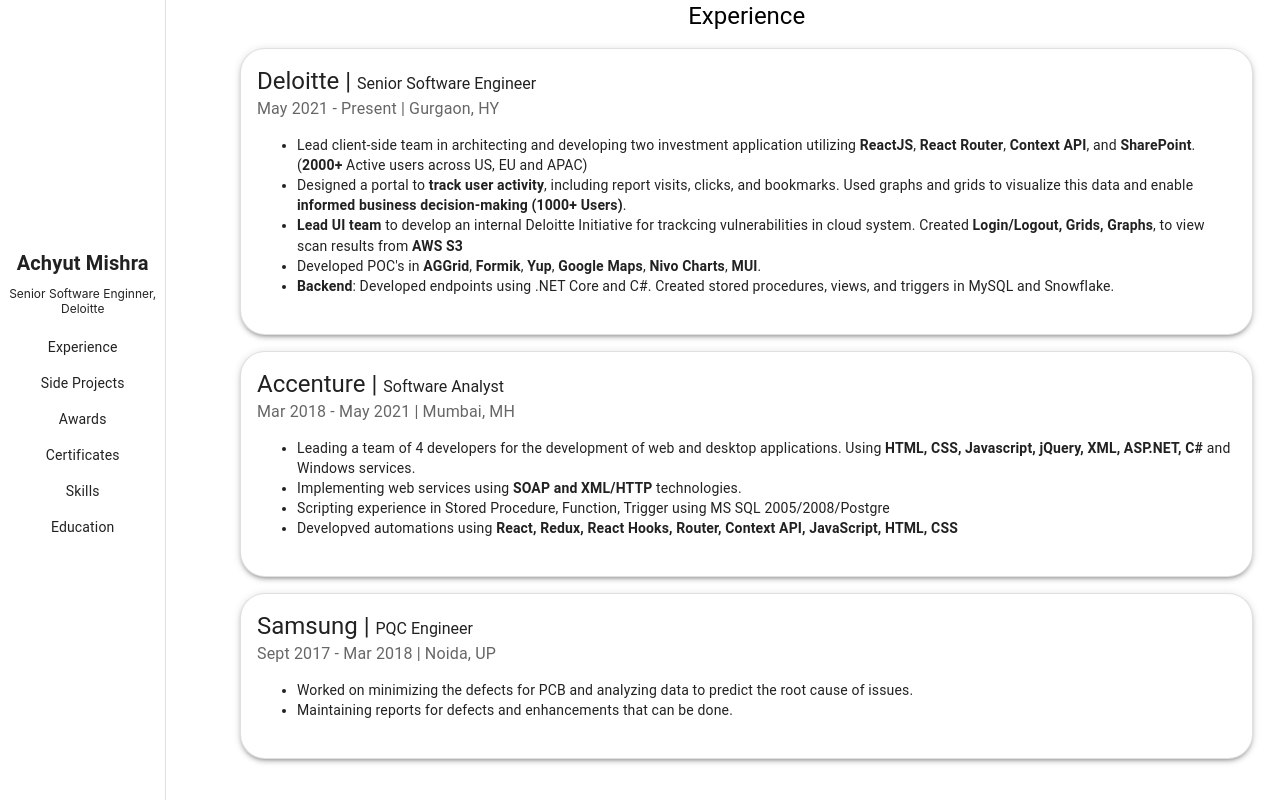
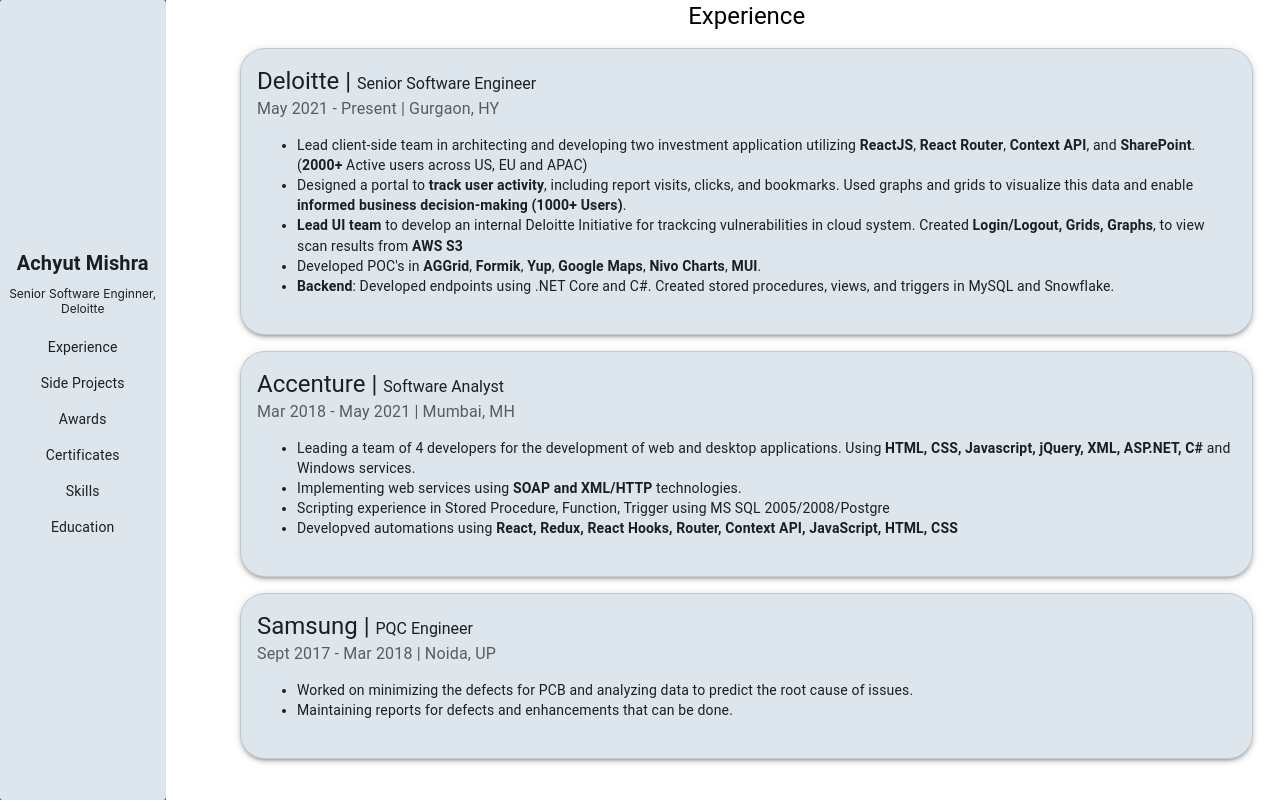
Before and after one commit to iAchyut/portfolio-ts, a React (Create React App) app: page / in a window 1280 px wide. Shown: the top 802 px of the page. Built offline with nearby package versions, Linux system fonts and the light colour scheme.

Commit message:
colors added

```diff
--- a/src/App.tsx
+++ b/src/App.tsx
@@ -46,7 +46,10 @@
           spacing={2}
           style={{ width: "100%", minHeight: "100vh", margin: 0, padding: 0, position:'relative' }}
         >
-          <Grid item xs={3} style={{ width:"13%", height:"100vh", margin: 0, padding: 0, justifyContent:"center", alignItems:"center" , position:"fixed"}}>
+          <Grid item xs={3} style={{ width:"13%", height:"100vh", margin: 0, padding: 0,
+           justifyContent:"center", alignItems:"center" ,
+           backgroundColor:"#538392",
+           position:"fixed"}}>
             <NavBar ExpRef={ExpRef} AwardRef={AwardRef} CertiRef={CertiRef}
             SkillsRef={SkillsRef}
             EducationRef={EducationRef}
--- /dev/null
+++ b/src/Constants/color.js
@@ -0,0 +1 @@
+export const primaryColor =  "#DDE6ED"//"#F5E7B2"//"#EAC696"
--- a/src/components/Navbar/index.js
+++ b/src/components/Navbar/index.js
@@ -14,6 +14,7 @@
 import ListItemIcon from "@mui/material/ListItemIcon";
 import ListItemText from "@mui/material/ListItemText";
 import listData from "./Data/ListData";
+import { primaryColor } from "../../Constants/color";
 
 export default function MyApp({ExpRef, AwardRef,CertiRef, SkillsRef,EducationRef,SideProjRef}) {
   const theme = useTheme();
@@ -51,7 +52,7 @@
             height: "100%",
             alignItems: "center",
             justifyContent: "center",
-            bgcolor: "background.default",
+            bgcolor: primaryColor,
             color: "text.primary",
             borderRadius: 1,
             padding: 0,
@@ -70,7 +71,7 @@
             Senior Software Enginner, Deloitte
           </Typography>
           <Box
-            sx={{ width: "100%", maxWidth: 360, bgcolor: "background.paper" }}
+            sx={{ width: "100%", maxWidth: 360, bgcolor: primaryColor }}
           >
             <nav aria-label="secondary mailbox folders">
               <List dense={true}>
--- a/src/components/ReusuableComponents/Card/index.js
+++ b/src/components/ReusuableComponents/Card/index.js
@@ -5,12 +5,13 @@
 import CardContent from "@mui/material/CardContent";
 import Button from "@mui/material/Button";
 import Typography from "@mui/material/Typography";
+import { primaryColor } from "../../../Constants/color";
 
 export default function OutlinedCard(props) {
   let heading = props.heading.split('|');
   return (
     <Box sx={{ minWidth: 275, ...props.style }}>
-      <Card variant="outlined" sx={{borderRadius:"25px", boxShadow: 3}}>
+      <Card variant="outlined" sx={{borderRadius:"25px",bgcolor:primaryColor, boxShadow: 3}}>
         <React.Fragment>
           <CardContent>
             <Typography variant="h5" component="div">
```
